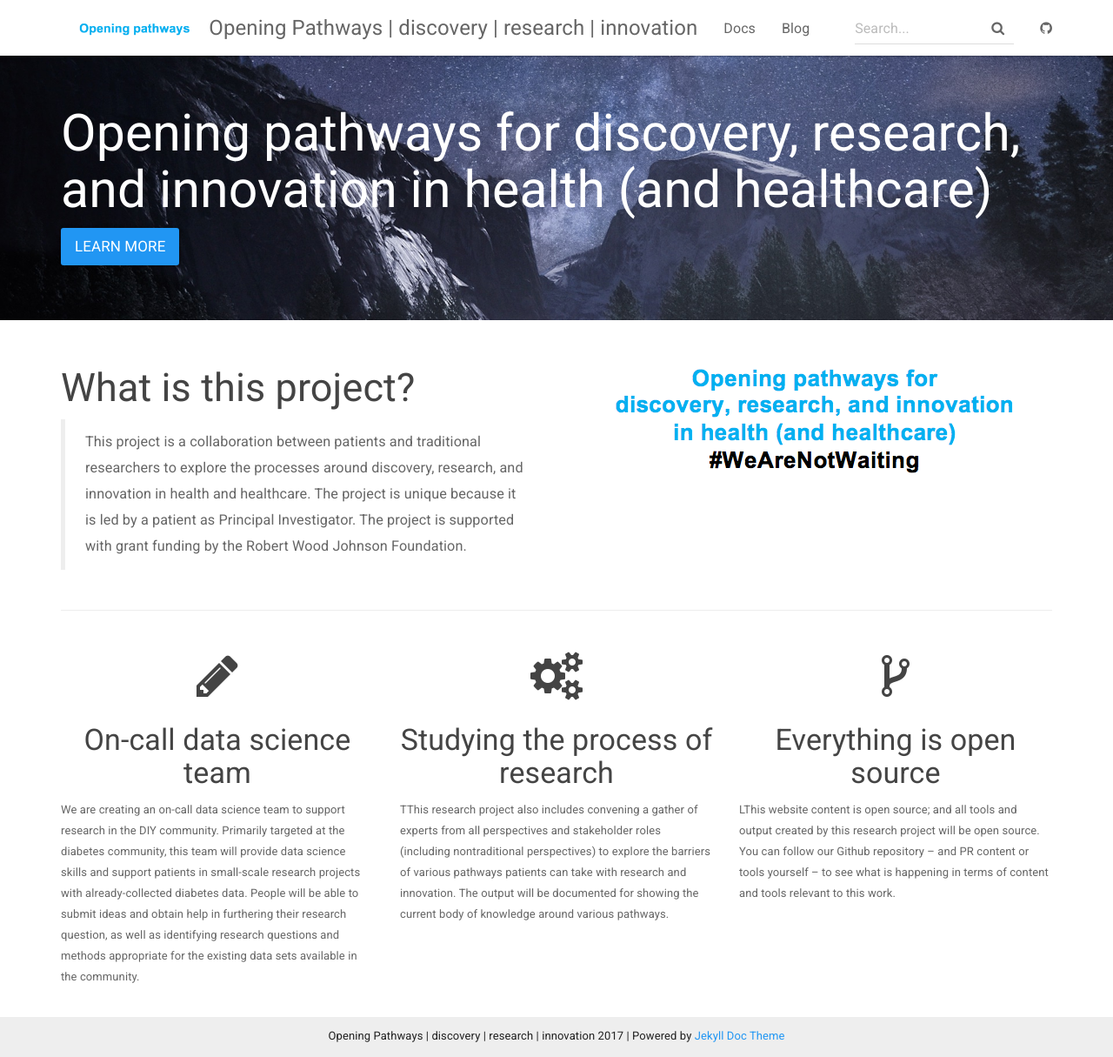
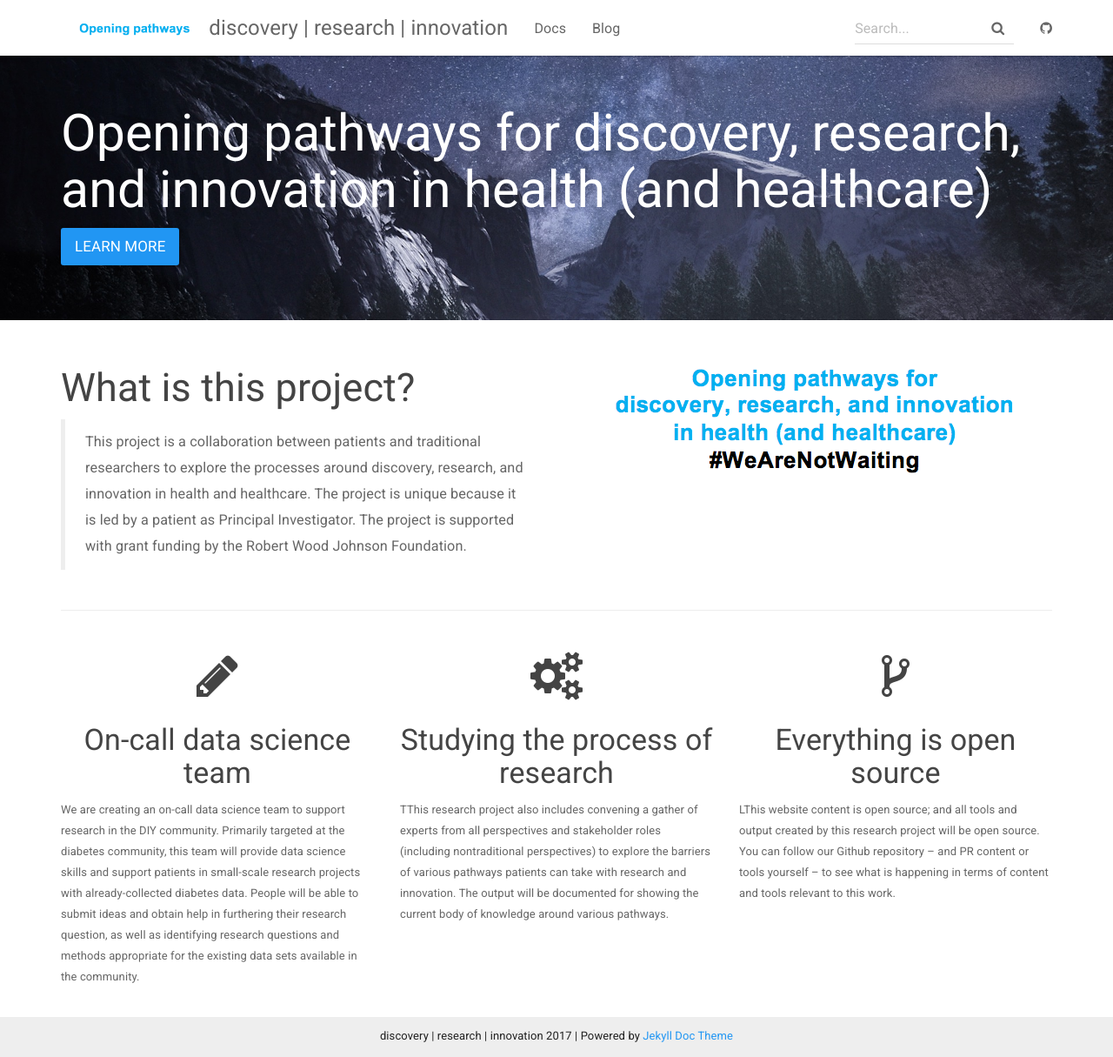
Before and after one commit to danamlewis/Testrepo2, a Jekyll site: the page built from index.html, in a window 1280 px wide and 1215 px high. Shown: the whole window at 87% size. Built offline with Jekyll 4.4.1, drawn with Linux system fonts in a browser that asks for light colours; nearby versions of some CDN libraries.

Commit message:
Shorter header title

```diff
--- a/_config.yml
+++ b/_config.yml
@@ -1,5 +1,5 @@
 # Site settings
-title: Opening Pathways | discovery | research | innovation
+title: discovery | research | innovation
 email: dana@openingpathways.org
 description: >
   - This project is a collaboration between patients and traditional researchers to explore the processes around discovery, research, and innovation in health and healthcare. The project is unique because it is led by a patient as Principal Investigator. The project is supported with grant funding by the Robert Wood Johnson Foundation.
```
